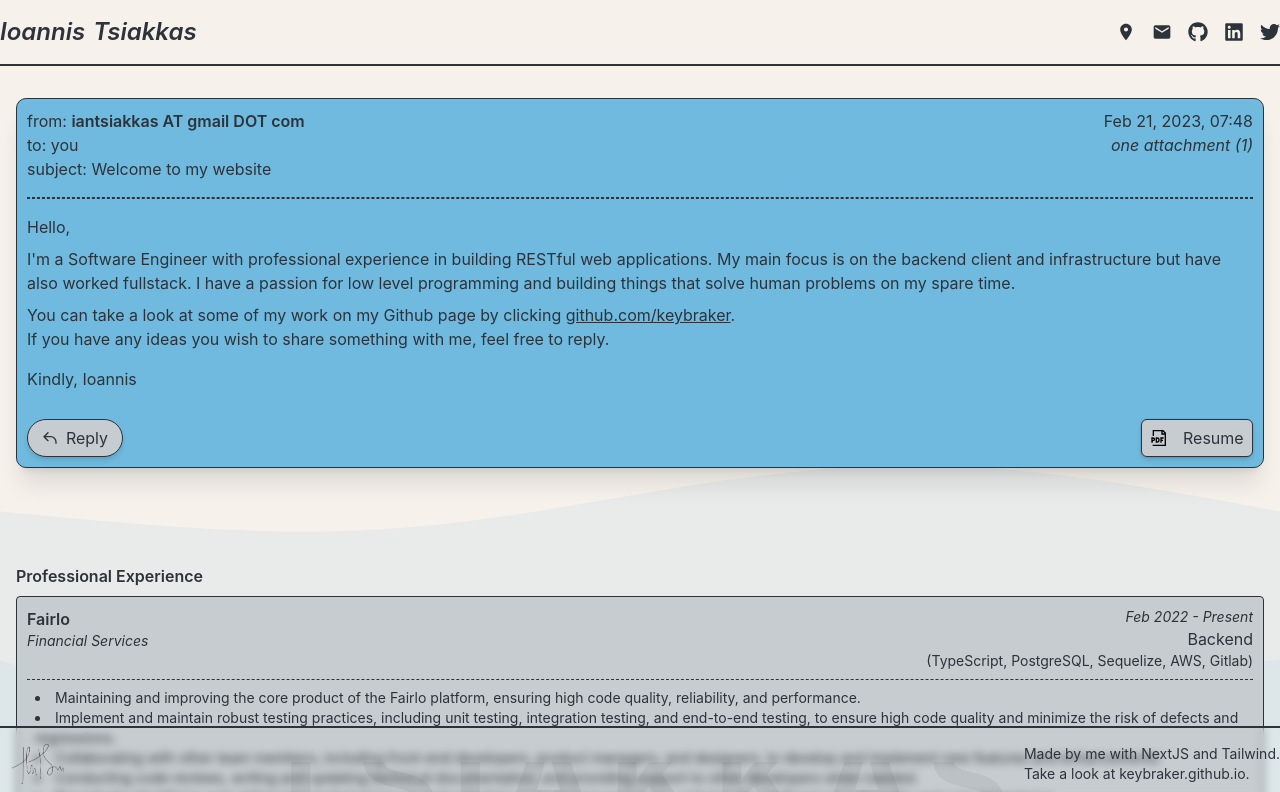
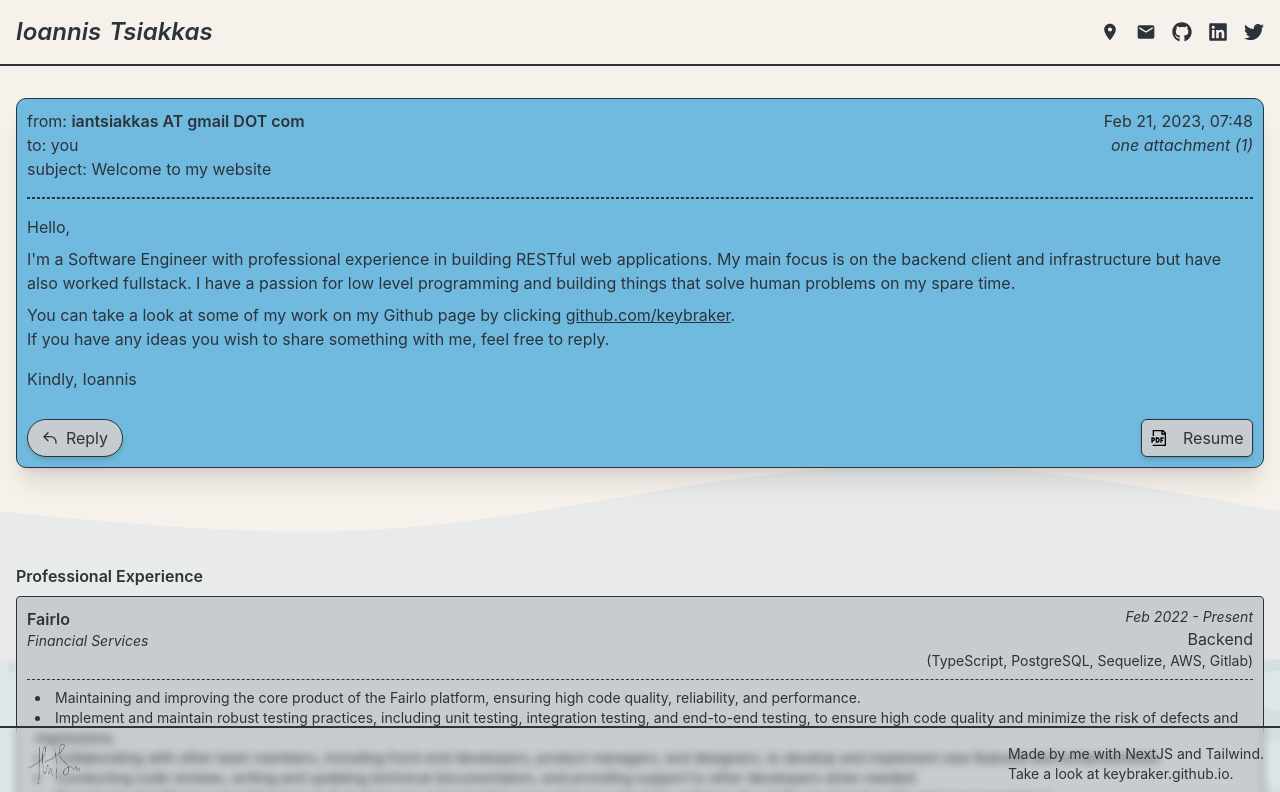
Before and after one commit to keybraker/keybraker.github.io, a Next.js app: page / in a window 1280 px wide. Shown: the top 792 px of the page. Built offline with nearby package versions, Linux system fonts and the light colour scheme.

Commit message:
Minor design footer adjustment

```diff
--- a/src/abilities/footer.tsx
+++ b/src/abilities/footer.tsx
@@ -7,7 +7,7 @@
   return (
     // bg-tsiakkas-light dark:bg-tsiakkas-dark
     <>
-      <div className="sticky bottom-0 z-10 py-4 border-t-2 backdrop-blur-sm border-tsiakkas-dark dark:border-tsiakkas-light flex flex-col justify-center place-self-center max-w-[83rem] w-full">
+      <div className="sticky bottom-0 z-10 px-4 py-4 border-t-2 backdrop-blur-sm border-tsiakkas-dark dark:border-tsiakkas-light flex flex-col justify-center place-self-center max-w-[83rem] w-full">
         <div className="flex w-full flex-row justify-between">
           <Image src={signature} alt="signature" width={84} />
           <a rel="noopener noreferrer" target="_blank" href={repo}>
@@ -17,11 +17,6 @@
             </div>
           </a>
         </div>
-        <div className="absolute bottom-0 left-0 right-0 flex items-end justify-center h-16 opacity-[0.05] dark:opacity-[0.06]">
-          <span className="select-none text-vws leading-vws text-medwork-dark dark:text-medwork-light font-bold overflow-hidden h-3/7 tracking-widest">
-            TSIAKKAS
-          </span>
-        </div>
       </div>
     </>
   );
--- a/src/abilities/header.tsx
+++ b/src/abilities/header.tsx
@@ -60,7 +60,7 @@
 export default function Header() {
   return (
     <header className="sticky top-0 z-10 border-b-2 border-tsiakkas-dark dark:border-tsiakkas-light flex flex-col justify-center place-self-center max-w-[83rem] w-full">
-      <div className="flex flex-col items-center justify-between gap-2 px-0 pt-2 pb-4 bg-tsiakkas-light dark:bg-tsiakkas-dark xs:py-4 xs:flex-row sm:items-stretch">
+      <div className="flex flex-col items-center justify-between gap-2 px-4 pt-2 pb-4 bg-tsiakkas-light dark:bg-tsiakkas-dark xs:py-4 xs:flex-row sm:items-stretch">
         <span className="italic flex flex-col self-center text-center gap-1 font-helvetica text-2xl font-semibold text-tsiakkas-dark dark:text-tsiakkas-light tn:flex-row xs:gap-2">
           <span>Ioannis</span>
           <span>Tsiakkas</span>
--- a/src/pages/index.tsx
+++ b/src/pages/index.tsx
@@ -116,6 +116,12 @@
 
           <div className="sticky bottom-0 -z-10 flex flex-col justify-center place-self-center w-full">
             <WaveSvg />
+
+            <div className="absolute bottom-0 left-0 right-0 flex items-end justify-center h-16 opacity-[0.03] dark:opacity-[0.03]">
+              <span className="select-none text-vws leading-vws text-medwork-dark dark:text-medwork-light font-bold overflow-hidden h-3/7 tracking-widest">
+                TSIAKKAS
+              </span>
+            </div>
           </div>
         </div>
       </main>
--- a/tailwind.config.js
+++ b/tailwind.config.js
@@ -14,11 +14,11 @@
   theme: {
     extend: {
       fontSize: {
-        'vws': '10vw',
+        'vws': '18vw',
         'md': '1rem',
       },
       lineHeight: {
-        'vws': '3vw',
+        'vws': '11vw',
       },
       zIndex: {
         "-1": "-1",
```
